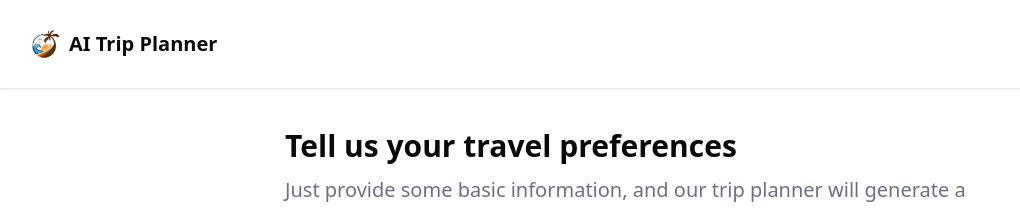
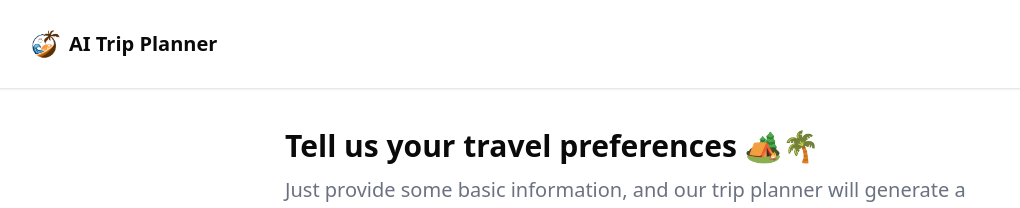
Before and after one commit to ashan24019/Ai_Trip_Planer, a React (Vite) app: page /create-trip in a window 1280 px wide. Shown: the top 208 px of the page, without its empty margins (3-1023 px from the left). Built offline with nearby package versions, Linux system fonts and the light colour scheme; no server answers.

Commit message:
Complete Create trip page

```diff
--- a/src/create-trip/index.jsx
+++ b/src/create-trip/index.jsx
@@ -1,3 +1,4 @@
+import { Button } from "@/components/ui/button";
 import { Input } from "@/components/ui/input";
 import { SelectBudgetOptions, SelectTravelesList } from "@/constants/options";
 import React, { useState } from "react";
@@ -6,8 +7,8 @@ import GooglePlacesAutocomplete from "react-google-places-autocomplete";
 function CreatTrip() {
   const [place, setPlace] = useState();
   return (
-    <div className="sm:px-10 md:px-32 lg:px-56 xl:px-72 px-5 mt-10">
-      <h2 className="font-bold text-3xl">Tell us your travel preferences</h2>
+    <div className="sm:px-10 md:px-32 lg:px-56 xl:px-72 px-5 my-10">
+      <h2 className="font-bold text-3xl">Tell us your travel preferences 🏕️🌴</h2>
       <p className="mt-3 text-gray-500 text-xl">
         Just provide some basic information, and our trip planner will generate
         a customized itinerary based on your preferences.
@@ -67,6 +68,10 @@ function CreatTrip() {
           </div>
         </div>
       </div>
+      <div className="mt-10 flex justify-end">
+      <Button>Generate Trip</Button>
+      </div>
+
     </div>
   );
 }
```
